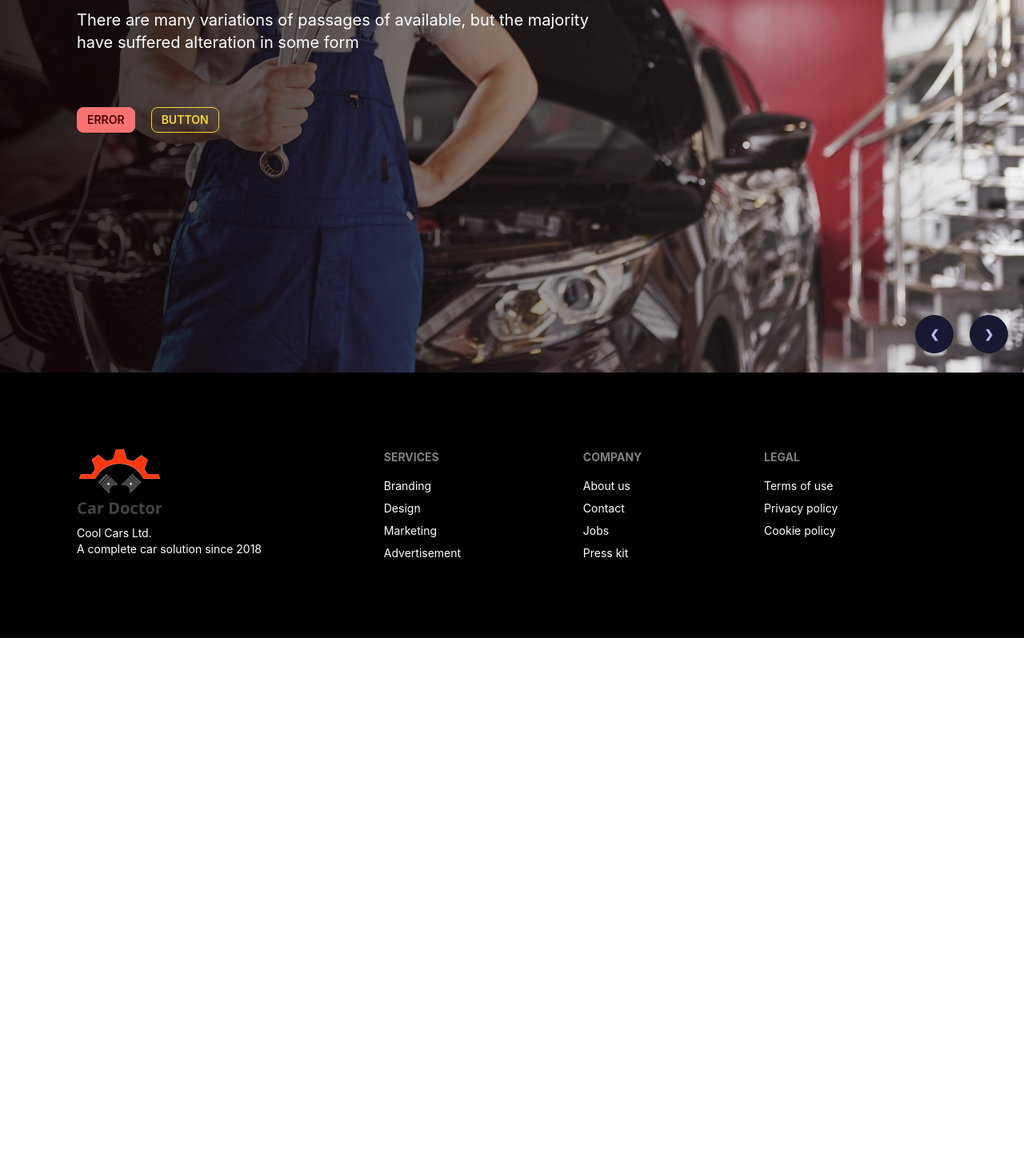
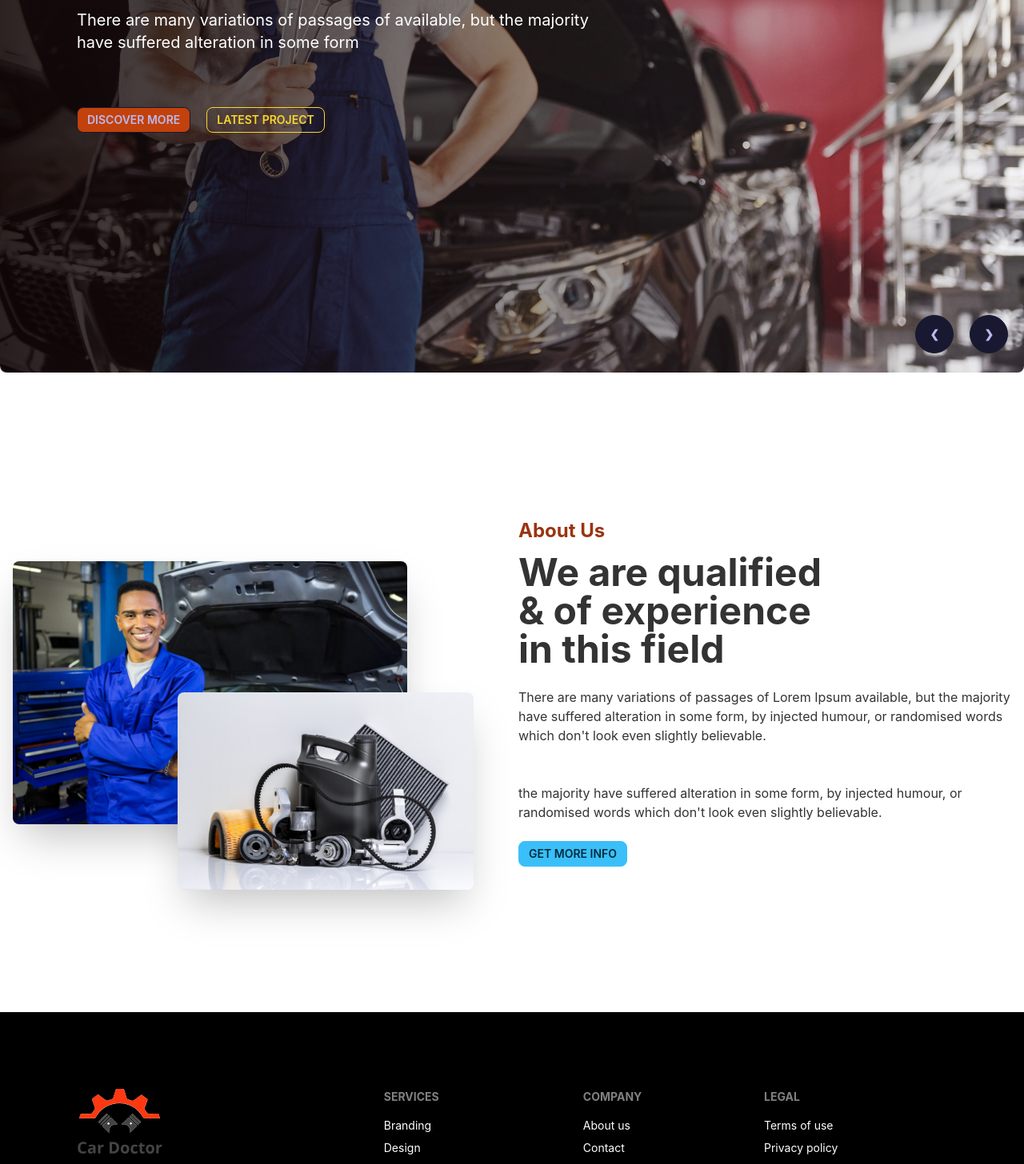
Before and after one commit to mostafizurhh/cool-cars, a React (Create React App) app: page / in a window 1280 px wide. Shown: the part 520-1976 px from the top of the page at 80% size. Before the commit the page ends 1318 px from the top, so only its background shows below. Built offline with nearby package versions, Linux system fonts and the light colour scheme.

Commit message:
about section done

```diff
--- a/public/index.html
+++ b/public/index.html
@@ -1,14 +1,12 @@
 <!DOCTYPE html>
-<html lang="en">
+<html data-theme="bumblebee" lang="en">
+
 <head>
   <meta charset="utf-8" />
   <link rel="icon" href="%PUBLIC_URL%/favicon.ico" />
   <meta name="viewport" content="width=device-width, initial-scale=1" />
   <meta name="theme-color" content="#000000" />
-    <meta
-      name="description"
-      content="Web site created using create-react-app"
-    />
+  <meta name="description" content="Web site created using create-react-app" />
   <link rel="apple-touch-icon" href="%PUBLIC_URL%/logo192.png" />
   <!--
       manifest.json provides metadata used when your web app is installed on a
@@ -26,6 +24,7 @@
     -->
   <title>React App</title>
 </head>
+
 <body>
   <noscript>You need to enable JavaScript to run this app.</noscript>
   <div id="root"></div>
@@ -40,4 +39,5 @@
       To create a production bundle, use `npm run build` or `yarn build`.
     -->
 </body>
+
 </html>
--- a/src/App.js
+++ b/src/App.js
@@ -5,7 +5,7 @@ import { router } from './Router/Routes/Routes';
 function App() {
 
   return (
-    <div data-theme="bumblebee" className='max-w-screen-xl mx-auto'>
+    <div className='max-w-screen-xl mx-auto'>
       <RouterProvider router={router}></RouterProvider>
     </div>
   );
--- /dev/null
+++ b/src/Pages/Home/About/About.js
@@ -0,0 +1,26 @@
+import React from 'react';
+import img1 from '../../../assets/images/about_us/parts.jpg'
+import img2 from '../../../assets/images/about_us/person.jpg'
+const About = () => {
+    return (
+        <div className="hero min-h-screen">
+            <div className="hero-content flex-col lg:flex-row">
+                <div className='relative w-1/2'>
+                    <img src={img2} alt='' className="w-4/5 h-full rounded-lg shadow-2xl" />
+                    <img src={img1} alt='' className="absolute right-10 top-1/2 w-3/5 rounded-lg shadow-2xl" />
+                </div>
+                <div className='w-1/2'>
+                    <p className='text-orange-800 font-bold text-2xl mb-3'>About Us</p>
+                    <h1 className="text-5xl font-bold">We are qualified <br />
+                        & of experience <br />
+                        in this field</h1>
+                    <p className="py-6">There are many variations of passages of Lorem Ipsum available, but the majority have suffered alteration in some form, by injected humour, or randomised words which don't look even slightly believable. </p>
+                    <p className="py-6">the majority have suffered alteration in some form, by injected humour, or randomised words which don't look even slightly believable. </p>
+                    <button className="btn btn-sm btn-info">Get More Info</button>
+                </div>
+            </div>
+        </div>
+    );
+};
+
+export default About;
--- a/src/Pages/Home/Banner/Banner.js
+++ b/src/Pages/Home/Banner/Banner.js
@@ -1,5 +1,4 @@
 import React from 'react';
-import './Banner.css'
 import img1 from '../../../assets/images/banner/1.jpg'
 import img2 from '../../../assets/images/banner/2.jpg'
 import img3 from '../../../assets/images/banner/3.jpg'
--- a/src/Pages/Home/Banner/Banner.css
+++ b/src/Pages/Home/Banner/BannerItem.css
@@ -6,5 +6,6 @@
     width: 100%;
     height: 100%;
     display: inline-block;
+    border-radius: 12px;
     background: linear-gradient(to right, #0b0000dc 0%, rgba(21, 21, 21, 0) 100%);
 }
--- a/src/Pages/Home/Banner/BannerItem.js
+++ b/src/Pages/Home/Banner/BannerItem.js
@@ -1,11 +1,12 @@
 import React from 'react';
+import './BannerItem.css'
 
 const BannerItem = ({ slide }) => {
     const { id, image, prev, next } = slide
     return (
         <div id={`slide${id}`} className="carousel-item relative w-full">
             <div className='gradient'>
-                <img src={image} alt='' className="w-full" />
+                <img src={image} alt='' className="w-full rounded-lg" />
             </div>
             <div className="absolute flex justify-start transform -translate-y-1/2 left-24 top-1/4">
                 <h5 className='text-6xl text-white font-bold'>Affordable <br />
@@ -16,8 +17,8 @@ const BannerItem = ({ slide }) => {
                 <p className='text-white text-xl w-2/3'>There are many variations of passages of  available, but the majority have suffered alteration in some form</p>
             </div>
             <div className="absolute flex justify-start transform -translate-y-1/2 left-24 bottom-1/3">
-                <button className="btn btn-sm btn-error mr-5">Error</button>
-                <button className="btn btn-sm btn-ghost btn-outline btn-secondary">Button</button>
+                <button className="btn btn-sm bg-orange-700 mr-5 text-whiter">Discover More</button>
+                <button className="btn btn-sm btn-outline btn-secondary">Latest Project</button>
             </div>
             <div className="absolute flex justify-end transform -translate-y-1/2 left-5 right-5 bottom-0">
                 <a href={`#slide${prev}`} className="btn btn-circle mr-5">❮</a>
--- a/src/Pages/Home/Home.js
+++ b/src/Pages/Home/Home.js
@@ -1,10 +1,12 @@
 import React from 'react';
+import About from './About/About';
 import Banner from './Banner/Banner';
 
 const Home = () => {
     return (
         <div>
             <Banner></Banner>
+            <About></About>
         </div>
     );
 };
```
Lines whose indentation alone changed are shown as unchanged.
